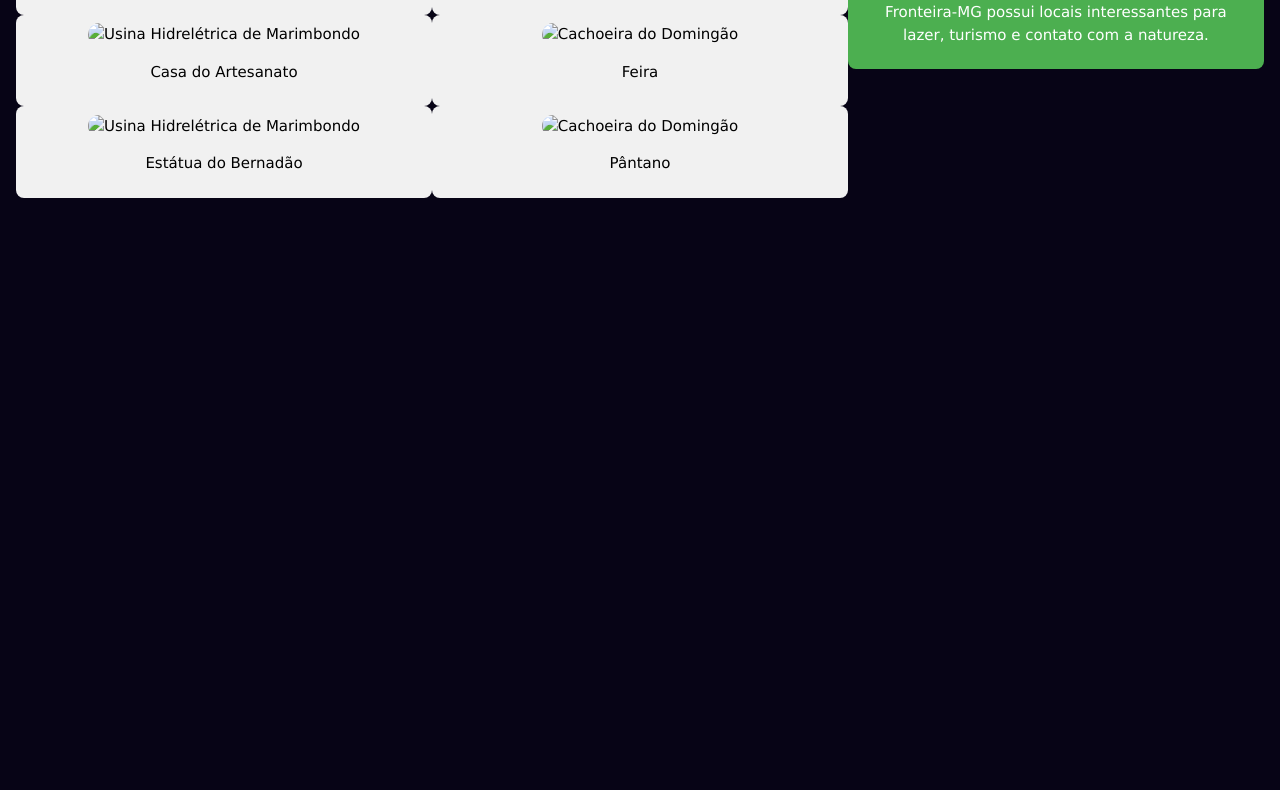
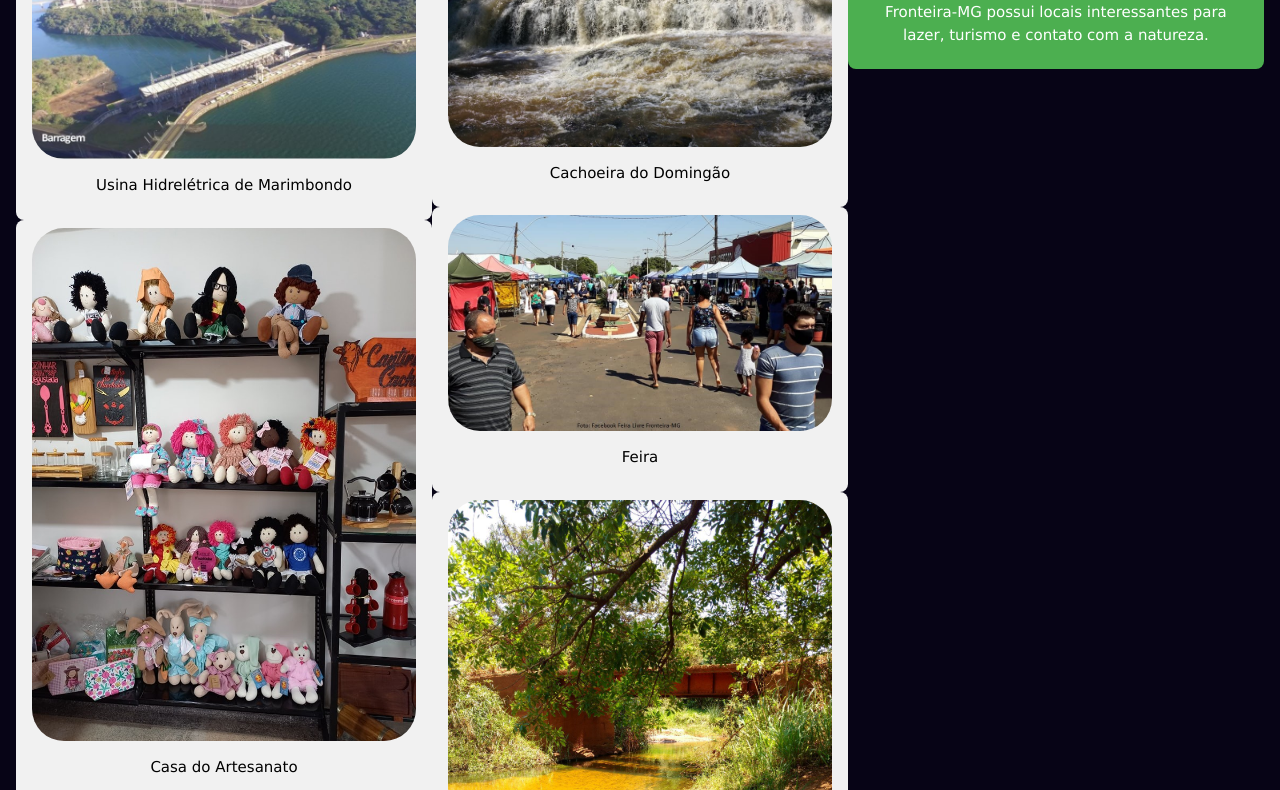
Before and after one commit to VictorEmanuelCaetano/Html, a plain HTML site: page W3CSS/index.html in a window 1280 px wide. Shown: the part 227-1017 px from the top of the page. Before the commit the page ends 800 px from the top, so only its background shows below. Drawn offline with nearby package versions, Linux system fonts and the light colour scheme.

Commit message:
fix images

```diff
--- a/W3CSS/index.html
+++ b/W3CSS/index.html
@@ -20,30 +20,30 @@
 
         <div class="w3-third">
             <div class="w3-light-grey w3-padding w3-round-large">
-                <img src="hidrelétrica.jpg" alt="Usina Hidrelétrica de Marimbondo" class="w3-animate-zoom w3-round-xxlarge w3-image">
+                <img src="imagens/hidrelétrica.jpg" alt="Usina Hidrelétrica de Marimbondo" class="w3-animate-zoom w3-round-xxlarge w3-image">
                 <p>Usina Hidrelétrica de Marimbondo</p>
             </div>
             <div class="w3-light-grey w3-padding w3-round-large">
-                <img src="artesanato.jpg" alt="Usina Hidrelétrica de Marimbondo" class="w3-animate-zoom w3-round-xxlarge w3-image">
+                <img src="imagens/artesanato.jpg" alt="Usina Hidrelétrica de Marimbondo" class="w3-animate-zoom w3-round-xxlarge w3-image">
                 <p>Casa do Artesanato</p>
             </div>
             <div class="w3-light-grey w3-padding w3-round-large">
-                <img src="bernadao.jpg" alt="Usina Hidrelétrica de Marimbondo" class="w3-animate-zoom w3-round-xxlarge w3-image">
+                <img src="imagens/bernadao.jpg" alt="Usina Hidrelétrica de Marimbondo" class="w3-animate-zoom w3-round-xxlarge w3-image">
                 <p>Estátua do Bernadão</p>
             </div>
         </div>
 
         <div class="w3-third">
             <div class="w3-light-grey w3-padding w3-round-large">
-                <img src="cachoeira.jpg" alt="Cachoeira do Domingão" class="w3-animate-zoom w3-round-xxlarge w3-image">
+                <img src="imagens/cachoeira.jpg" alt="Cachoeira do Domingão" class="w3-animate-zoom w3-round-xxlarge w3-image">
                 <p>Cachoeira do Domingão</p>
             </div>
             <div class="w3-light-grey w3-padding w3-round-large">
-                <img src="feira.jpg" alt="Cachoeira do Domingão" class="w3-animate-zoom w3-round-xxlarge w3-image">
+                <img src="imagens/feira.jpg" alt="Cachoeira do Domingão" class="w3-animate-zoom w3-round-xxlarge w3-image">
                 <p>Feira</p>
             </div>
             <div class="w3-light-grey w3-padding w3-round-large">
-                <img src="pantano.jpg" alt="Cachoeira do Domingão" class="w3-animate-zoom w3-round-xxlarge w3-image">
+                <img src="imagens/pantano.jpg" alt="Cachoeira do Domingão" class="w3-animate-zoom w3-round-xxlarge w3-image">
                 <p>Pântano</p>
             </div>
         </div>
```
